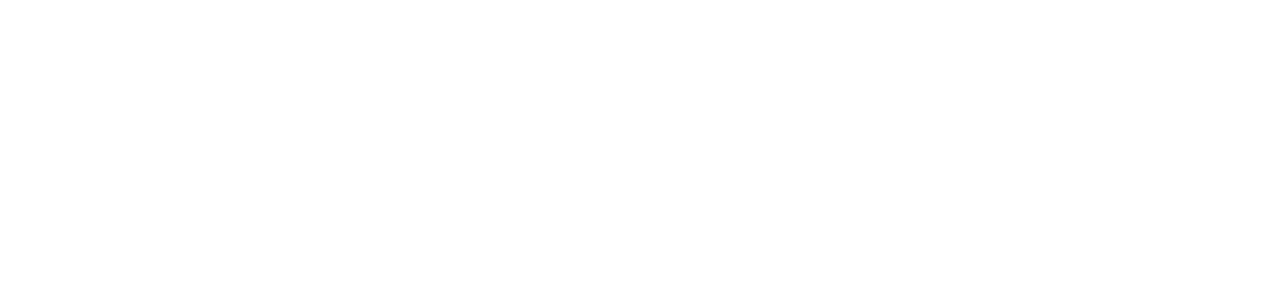
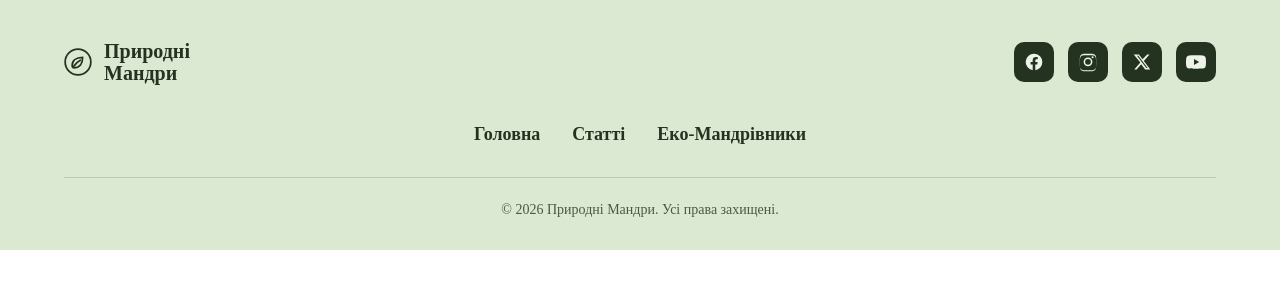
Before and after one commit to LazoryshynMariia/project-NorthWind-frontend, a Next.js app: page / in a window 1280 px wide. Shown: the top 300 px of the page. Built offline with nearby package versions, Linux system fonts and the light colour scheme.

Commit message:
Add Footer with SocialList, Copyright, FooterNav and shared Logo
Render Footer on public routes via a new (public) layout.

```diff
--- /dev/null
+++ b/app/(public)/layout.tsx
@@ -0,0 +1,16 @@
+import { ReactNode } from 'react';
+
+import Footer from '@/components/Footer/Footer';
+
+type PublicLayoutProps = {
+  children: ReactNode;
+};
+
+export default function PublicLayout({ children }: PublicLayoutProps) {
+  return (
+    <>
+      {children}
+      <Footer />
+    </>
+  );
+}
--- /dev/null
+++ b/components/Copyright/Copyright.module.css
@@ -0,0 +1,6 @@
+.copyright {
+  margin: 0;
+  text-align: center;
+  font-size: 14px;
+  color: #4a5942;
+}
--- /dev/null
+++ b/components/Copyright/Copyright.tsx
@@ -0,0 +1,13 @@
+import styles from './Copyright.module.css';
+
+const Copyright = () => {
+  const year = new Date().getFullYear();
+
+  return (
+    <p className={styles.copyright}>
+      © {year} Природні Мандри. Усі права захищені.
+    </p>
+  );
+};
+
+export default Copyright;
--- /dev/null
+++ b/components/Footer/Footer.module.css
@@ -0,0 +1,38 @@
+.footer {
+  background-color: #dbe9d3;
+  color: #24331f;
+}
+
+.container {
+  max-width: 1200px;
+  margin: 0 auto;
+  padding: 40px 24px 32px;
+}
+
+.top {
+  display: flex;
+  align-items: center;
+  justify-content: space-between;
+  gap: 24px;
+}
+
+.nav {
+  display: flex;
+  justify-content: center;
+  margin-top: 40px;
+}
+
+.divider {
+  height: 1px;
+  border: none;
+  background-color: #b8cdac;
+  margin: 32px 0 24px;
+}
+
+@media (max-width: 640px) {
+  .top {
+    flex-direction: column;
+    align-items: center;
+    gap: 24px;
+  }
+}
--- a/components/Footer/Footer.tsx
+++ b/components/Footer/Footer.tsx
@@ -0,0 +1,29 @@
+import Logo from '@/components/Logo/Logo';
+import SocialList from '@/components/SocialList/SocialList';
+import FooterNav from '@/components/FooterNav/FooterNav';
+import Copyright from '@/components/Copyright/Copyright';
+
+import styles from './Footer.module.css';
+
+const Footer = () => {
+  return (
+    <footer className={styles.footer}>
+      <div className={styles.container}>
+        <div className={styles.top}>
+          <Logo />
+          <SocialList />
+        </div>
+
+        <div className={styles.nav}>
+          <FooterNav />
+        </div>
+
+        <hr className={styles.divider} />
+
+        <Copyright />
+      </div>
+    </footer>
+  );
+};
+
+export default Footer;
--- /dev/null
+++ b/components/FooterNav/FooterNav.module.css
@@ -0,0 +1,23 @@
+.list {
+  display: flex;
+  flex-wrap: wrap;
+  justify-content: center;
+  align-items: center;
+  gap: 32px;
+  margin: 0;
+  padding: 0;
+  list-style: none;
+}
+
+.link {
+  font-size: 18px;
+  font-weight: 600;
+  color: #24331f;
+  text-decoration: none;
+  transition: color 0.2s ease;
+}
+
+.link:hover,
+.link:focus-visible {
+  color: #4f7a3a;
+}
--- /dev/null
+++ b/components/FooterNav/FooterNav.tsx
@@ -0,0 +1,27 @@
+import Link from 'next/link';
+
+import styles from './FooterNav.module.css';
+
+const links = [
+  { label: 'Головна', href: '/' },
+  { label: 'Статті', href: '/stories' },
+  { label: 'Еко-Мандрівники', href: '/travellers' },
+];
+
+const FooterNav = () => {
+  return (
+    <nav aria-label="Навігація у футері">
+      <ul className={styles.list}>
+        {links.map(({ label, href }) => (
+          <li key={href}>
+            <Link href={href} className={styles.link}>
+              {label}
+            </Link>
+          </li>
+        ))}
+      </ul>
+    </nav>
+  );
+};
+
+export default FooterNav;
--- /dev/null
+++ b/components/Logo/Logo.module.css
@@ -0,0 +1,18 @@
+.logo {
+  display: inline-flex;
+  align-items: center;
+  gap: 12px;
+  color: #24331f;
+  text-decoration: none;
+}
+
+.icon {
+  display: inline-flex;
+  color: inherit;
+}
+
+.text {
+  font-weight: 700;
+  font-size: 20px;
+  line-height: 1.1;
+}
--- /dev/null
+++ b/components/Logo/Logo.tsx
@@ -0,0 +1,29 @@
+import Link from 'next/link';
+
+import styles from './Logo.module.css';
+
+const Logo = () => {
+  return (
+    <Link href="/" className={styles.logo} aria-label="Природні Мандри — на головну">
+      <span className={styles.icon} aria-hidden="true">
+        <svg width="28" height="28" viewBox="0 0 24 24" fill="none">
+          <circle cx="12" cy="12" r="11" stroke="currentColor" strokeWidth="1.5" />
+          <path
+            d="M7 15c0-4 3-7 9-7 0 6-3 9-7 9-1 0-2 0-2-2Z"
+            stroke="currentColor"
+            strokeWidth="1.5"
+            strokeLinejoin="round"
+          />
+          <path d="M8 16c2-3 4-4.5 6-5.5" stroke="currentColor" strokeWidth="1.5" strokeLinecap="round" />
+        </svg>
+      </span>
+      <span className={styles.text}>
+        Природні
+        <br />
+        Мандри
+      </span>
+    </Link>
+  );
+};
+
+export default Logo;
--- /dev/null
+++ b/components/SocialList/SocialList.module.css
@@ -0,0 +1,26 @@
+.list {
+  display: flex;
+  align-items: center;
+  gap: 14px;
+  margin: 0;
+  padding: 0;
+  list-style: none;
+}
+
+.link {
+  display: inline-flex;
+  align-items: center;
+  justify-content: center;
+  width: 40px;
+  height: 40px;
+  border-radius: 10px;
+  background-color: #24331f;
+  color: #eef3e9;
+  transition: background-color 0.2s ease, transform 0.2s ease;
+}
+
+.link:hover,
+.link:focus-visible {
+  background-color: #35492c;
+  transform: translateY(-2px);
+}
--- /dev/null
+++ b/components/SocialList/SocialList.tsx
@@ -0,0 +1,68 @@
+import styles from './SocialList.module.css';
+
+interface SocialLink {
+  name: string;
+  href: string;
+  icon: React.ReactNode;
+}
+
+const socials: SocialLink[] = [
+  {
+    name: 'Facebook',
+    href: 'https://www.facebook.com/',
+    icon: (
+      <svg width="20" height="20" viewBox="0 0 24 24" fill="currentColor" aria-hidden="true">
+        <path d="M22 12a10 10 0 1 0-11.56 9.88v-6.99H7.9V12h2.54V9.8c0-2.5 1.49-3.89 3.77-3.89 1.09 0 2.24.2 2.24.2v2.46h-1.26c-1.24 0-1.63.77-1.63 1.56V12h2.78l-.44 2.89h-2.34v6.99A10 10 0 0 0 22 12Z" />
+      </svg>
+    ),
+  },
+  {
+    name: 'Instagram',
+    href: 'https://www.instagram.com/',
+    icon: (
+      <svg width="20" height="20" viewBox="0 0 24 24" fill="currentColor" aria-hidden="true">
+        <path d="M12 2.16c3.2 0 3.58.01 4.85.07 1.17.05 1.8.25 2.23.41.56.22.96.48 1.38.9.42.42.68.82.9 1.38.16.42.36 1.06.41 2.23.06 1.27.07 1.65.07 4.85s-.01 3.58-.07 4.85c-.05 1.17-.25 1.8-.41 2.23-.22.56-.48.96-.9 1.38-.42.42-.82.68-1.38.9-.42.16-1.06.36-2.23.41-1.27.06-1.65.07-4.85.07s-3.58-.01-4.85-.07c-1.17-.05-1.8-.25-2.23-.41a3.72 3.72 0 0 1-1.38-.9 3.72 3.72 0 0 1-.9-1.38c-.16-.42-.36-1.06-.41-2.23C2.17 15.58 2.16 15.2 2.16 12s.01-3.58.07-4.85c.05-1.17.25-1.8.41-2.23.22-.56.48-.96.9-1.38.42-.42.82-.68 1.38-.9.42-.16 1.06-.36 2.23-.41C8.42 2.17 8.8 2.16 12 2.16Zm0 1.62c-3.15 0-3.52.01-4.76.07-1.15.05-1.77.24-2.19.4-.55.22-.94.47-1.35.88-.41.41-.66.8-.88 1.35-.16.42-.35 1.04-.4 2.19-.06 1.24-.07 1.61-.07 4.76s.01 3.52.07 4.76c.05 1.15.24 1.77.4 2.19.22.55.47.94.88 1.35.41.41.8.66 1.35.88.42.16 1.04.35 2.19.4 1.24.06 1.61.07 4.76.07s3.52-.01 4.76-.07c1.15-.05 1.77-.24 2.19-.4.55-.22.94-.47 1.35-.88.41-.41.66-.8.88-1.35.16-.42.35-1.04.4-2.19.06-1.24.07-1.61.07-4.76s-.01-3.52-.07-4.76c-.05-1.15-.24-1.77-.4-2.19a3.63 3.63 0 0 0-.88-1.35 3.63 3.63 0 0 0-1.35-.88c-.42-.16-1.04-.35-2.19-.4-1.24-.06-1.61-.07-4.76-.07Zm0 2.76a5.3 5.3 0 1 0 0 10.6 5.3 5.3 0 0 0 0-10.6Zm0 8.74a3.44 3.44 0 1 1 0-6.88 3.44 3.44 0 0 1 0 6.88Zm6.75-8.94a1.24 1.24 0 1 1-2.48 0 1.24 1.24 0 0 1 2.48 0Z" />
+      </svg>
+    ),
+  },
+  {
+    name: 'X',
+    href: 'https://x.com/',
+    icon: (
+      <svg width="18" height="18" viewBox="0 0 24 24" fill="currentColor" aria-hidden="true">
+        <path d="M18.9 2H22l-7.6 8.7L23 22h-6.8l-5.3-6.9L4.8 22H1.7l8.1-9.3L1 2h6.9l4.8 6.3L18.9 2Zm-1.2 18h1.7L7.1 3.7H5.3L17.7 20Z" />
+      </svg>
+    ),
+  },
+  {
+    name: 'YouTube',
+    href: 'https://www.youtube.com/',
+    icon: (
+      <svg width="20" height="20" viewBox="0 0 24 24" fill="currentColor" aria-hidden="true">
+        <path d="M23.5 6.5a3.02 3.02 0 0 0-2.12-2.14C19.5 3.85 12 3.85 12 3.85s-7.5 0-9.38.51A3.02 3.02 0 0 0 .5 6.5C0 8.4 0 12 0 12s0 3.6.5 5.5a3.02 3.02 0 0 0 2.12 2.14c1.88.51 9.38.51 9.38.51s7.5 0 9.38-.51a3.02 3.02 0 0 0 2.12-2.14C24 15.6 24 12 24 12s0-3.6-.5-5.5ZM9.6 15.6V8.4l6.25 3.6-6.25 3.6Z" />
+      </svg>
+    ),
+  },
+];
+
+const SocialList = () => {
+  return (
+    <ul className={styles.list}>
+      {socials.map(({ name, href, icon }) => (
+        <li key={name}>
+          <a
+            href={href}
+            className={styles.link}
+            target="_blank"
+            rel="noopener noreferrer"
+            aria-label={name}
+          >
+            {icon}
+          </a>
+        </li>
+      ))}
+    </ul>
+  );
+};
+
+export default SocialList;
```
